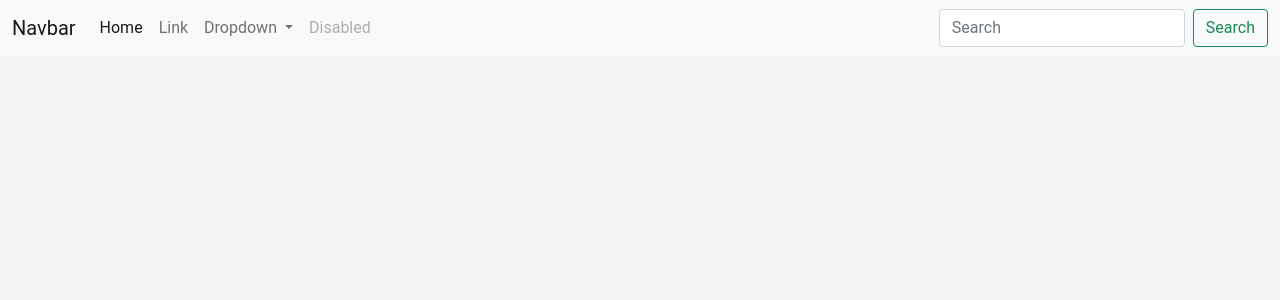
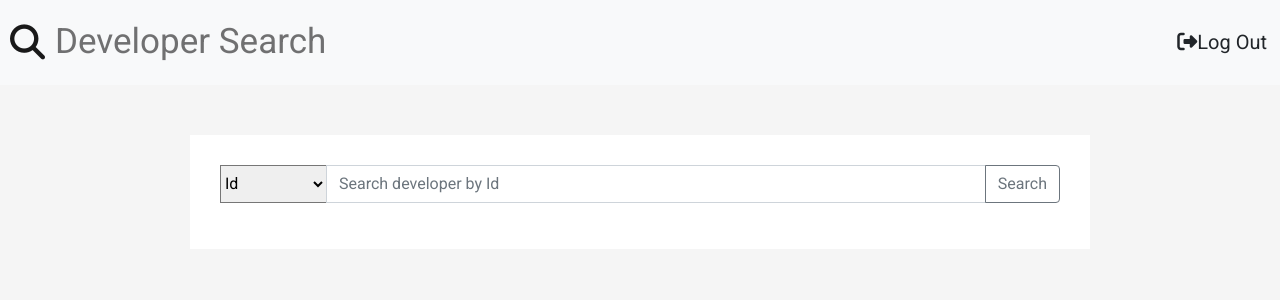
Before and after one commit to sourcenaman/developer-search, a PHP site: page /admin.html in a window 1280 px wide. Shown: the top 300 px of the page. Run offline with PHP 8.4, Linux system fonts and the light colour scheme; some libraries are stand-ins or nearby versions.

Commit message:
admin design

```diff
--- a/admin.html
+++ b/admin.html
@@ -9,50 +9,41 @@
 
     <!-- JavaScript Bundle with Popper -->
     <script src="https://cdn.jsdelivr.net/npm/bootstrap@5.0.0-beta1/dist/js/bootstrap.bundle.min.js"></script>
+
+    <!-- Font Awesome -->
+    <script src="https://kit.fontawesome.com/c0fb98db50.js" crossorigin="anonymous"></script>
+
+    <!-- Google Font -->
+    <link rel="preconnect" href="https://fonts.gstatic.com">
+    <link href="https://fonts.googleapis.com/css2?family=Roboto:ital,wght@0,100;0,300;0,400;0,500;0,700;0,900;1,100;1,300;1,400;1,500;1,700;1,900&display=swap" rel="stylesheet">
+
+    <!-- jQuery -->
+    <script src="https://ajax.googleapis.com/ajax/libs/jquery/3.5.1/jquery.min.js"></script>
+
     <link rel="stylesheet" type="text/css" href="css/index.css">
     <script src="js/index.js"></script>
 </head>
 
 <body>
     <nav class="navbar navbar-expand-lg navbar-light bg-light">
-        <div class="container-fluid">
-            <a class="navbar-brand" href="#">Navbar</a>
-            <button class="navbar-toggler" type="button" data-bs-toggle="collapse" data-bs-target="#navbarSupportedContent" aria-controls="navbarSupportedContent" aria-expanded="false"
-                aria-label="Toggle navigation">
-                <span class="navbar-toggler-icon"></span>
-            </button>
-            <div class="collapse navbar-collapse" id="navbarSupportedContent">
-                <ul class="navbar-nav me-auto mb-2 mb-lg-0">
-                    <li class="nav-item">
-                        <a class="nav-link active" aria-current="page" href="#">Home</a>
-                    </li>
-                    <li class="nav-item">
-                        <a class="nav-link" href="#">Link</a>
-                    </li>
-                    <li class="nav-item dropdown">
-                        <a class="nav-link dropdown-toggle" href="#" id="navbarDropdown" role="button" data-bs-toggle="dropdown" aria-expanded="false">
-                            Dropdown
-                        </a>
-                        <ul class="dropdown-menu" aria-labelledby="navbarDropdown">
-                            <li><a class="dropdown-item" href="#">Action</a></li>
-                            <li><a class="dropdown-item" href="#">Another action</a></li>
-                            <li>
-                                <hr class="dropdown-divider" />
-                            </li>
-                            <li><a class="dropdown-item" href="#">Something else here</a></li>
-                        </ul>
-                    </li>
-                    <li class="nav-item">
-                        <a class="nav-link disabled" href="#" tabindex="-1" aria-disabled="true">Disabled</a>
-                    </li>
-                </ul>
-                <form class="d-flex">
-                    <input class="form-control me-2" type="search" placeholder="Search" aria-label="Search" />
-                    <button class="btn btn-outline-success" type="submit">Search</button>
-                </form>
-            </div>
+        <i class="navbar-brand fas fa-search navbar-icon"></i>
+        <p class="navbar-text">Developer Search</p>
+        <button class="btn navbar-btn" onclick="logout()"><i class="fas fa-sign-out-alt"></i>Log Out</button>
+    </nav>
+    <section class="main-content">
+        <div class="input-group mb-3">
+            <select class="custom-select" id="searchselect" onchange=searchSelect(this)>
+                <option selected name="Id" name="Id">Id</option>
+                <option value="first_name">First Name</option>
+                <option value="last_name">Last Name</option>
+                <option value="email">Email Id</option>
+                <option value="contact_no">Contact No.</option>
+            </select>
+            <input type="text" class="form-control" id="search-input" placeholder="Search developer by Id">
+            <button class="btn btn-outline-secondary" type="button" onclick=search()>Search</button>
         </div>
-    </nav>
+        <span id="table"></span>
+    </section>
 </body>
 
 </html>
--- a/css/index.css
+++ b/css/index.css
@@ -1,6 +1,10 @@
 body {
   font-family: "Roboto", sans-serif;
   background-color: #f5f5f5;
+}
+
+.table {
+  background: #f3f3f3;
 }
 
 /* Login form */
--- a/js/index.js
+++ b/js/index.js
@@ -48,7 +48,72 @@ function search(){
         }
     });
 }
+function searchAdmin(){
+
+    var searchBy = document.getElementById("searchselect").value;
+    var search = document.getElementById("search-input").value;
+
+    $.ajax({
+        url: "https://order.plumgoodness.com/getDevelopers",
+        type: "GET",
+        contentType: "application/json",
+        headers: {
+            'Authorization': 'Bearer plumgoodnessdevelopertoken'
+        },
+        success: function (result) {
+            var tableData = "";
+            for(var i = 0; i < result["data"].length; i++){
+                if (result["data"][i][searchBy] == search){
+                    tableData += "<table class='table'><thead class='thead-light'><tr><th scope='col'>Id</th><th>" + result["data"][i]['Id'] + "</th></tr></thead><tbody><tr><th scope='row'>Name</th><td>" + result["data"][i]['first_name'] + " " + result["data"][i]['last_name'] +"</td></tr><tr><th scope='row'>Email</th><td>" + result["data"][i]['email'] + "</td></tr><tr><th scope='row'>Contact no.</th><td>" + result["data"][i]['contact_no'] + "</td></tr></tbody></table>";
+                }
+            }
+            if(tableData == ""){
+                document.getElementById("table").innerHTML = "No results found";
+            }
+            else{
+                document.getElementById("table").innerHTML = tableData;
+            }
+
+        },
+        error: function (error) {
+            console.log(error);
+        }
+    });
+}
 
 function searchSelect(value) {
     document.getElementById("search-input").placeholder = "Search developer by " + value[value.selectedIndex].text;
 }
+
+    $.ajax({
+        url: "https://order.plumgoodness.com/getDevelopers",
+        type: "GET",
+        contentType: "application/json",
+        headers: {
+            'Authorization': 'Bearer plumgoodnessdevelopertoken'
+        },
+        success: function (result) {
+            var tableData = "";
+            for(var i = 0; i < result["data"].length; i++){
+                tableData += "<table class='table'><thead class='thead-light'><tr><th scope='col'>Id</th><th scope='col'>" + result["data"][i]['Id'] + "</th>";
+                    if (window.location.pathname == "/admin.html"){
+                        tableData += "<th><i class='far fa-edit'><i class='far fa-trash-alt'></i></i></th>";
+                    }
+                    tableData += "</tr></thead><tbody><tr><th scope='row'>Name</th><td>" + result["data"][i]['first_name'] + " " + result["data"][i]['last_name'] +"</td></tr><tr><th scope='row'>Email</th><td>" + result["data"][i]['email'] + "</td></tr><tr><th scope='row'>Contact no.</th><td>" + result["data"][i]['contact_no'] + "</td></tr>";
+                    if (window.location.pathname == "/admin.html"){
+                        tableData += "<tr><th scope='row'>About</th><td>" + result["data"]  [i]['about'] + "</td></tr>"
+                    }
+                    tableData += "</tbody></table>";
+            }
+            if(tableData == ""){
+                document.getElementById("table").innerHTML = "No results found";
+            }
+            else{
+                document.getElementById("table").innerHTML = tableData;
+            }
+
+        },
+        error: function (error) {
+            console.log(error);
+        }
+    });
```
